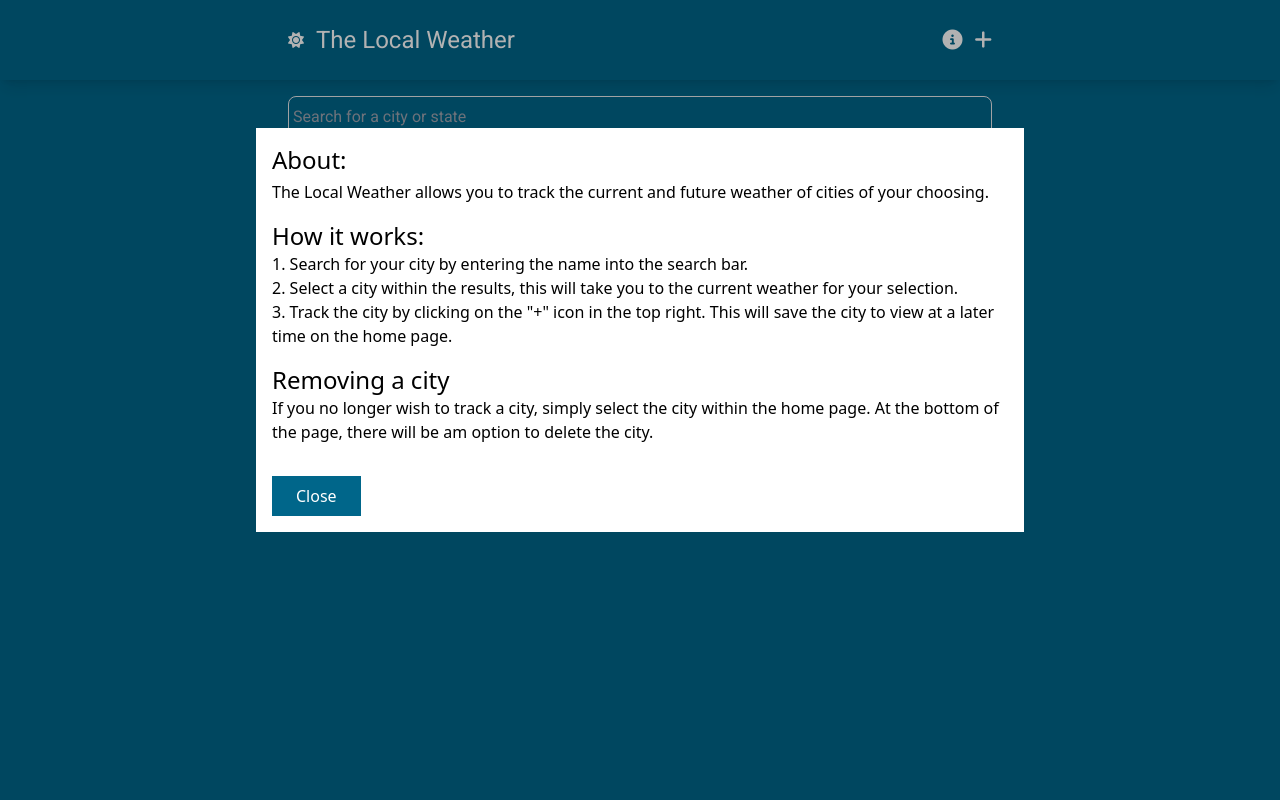
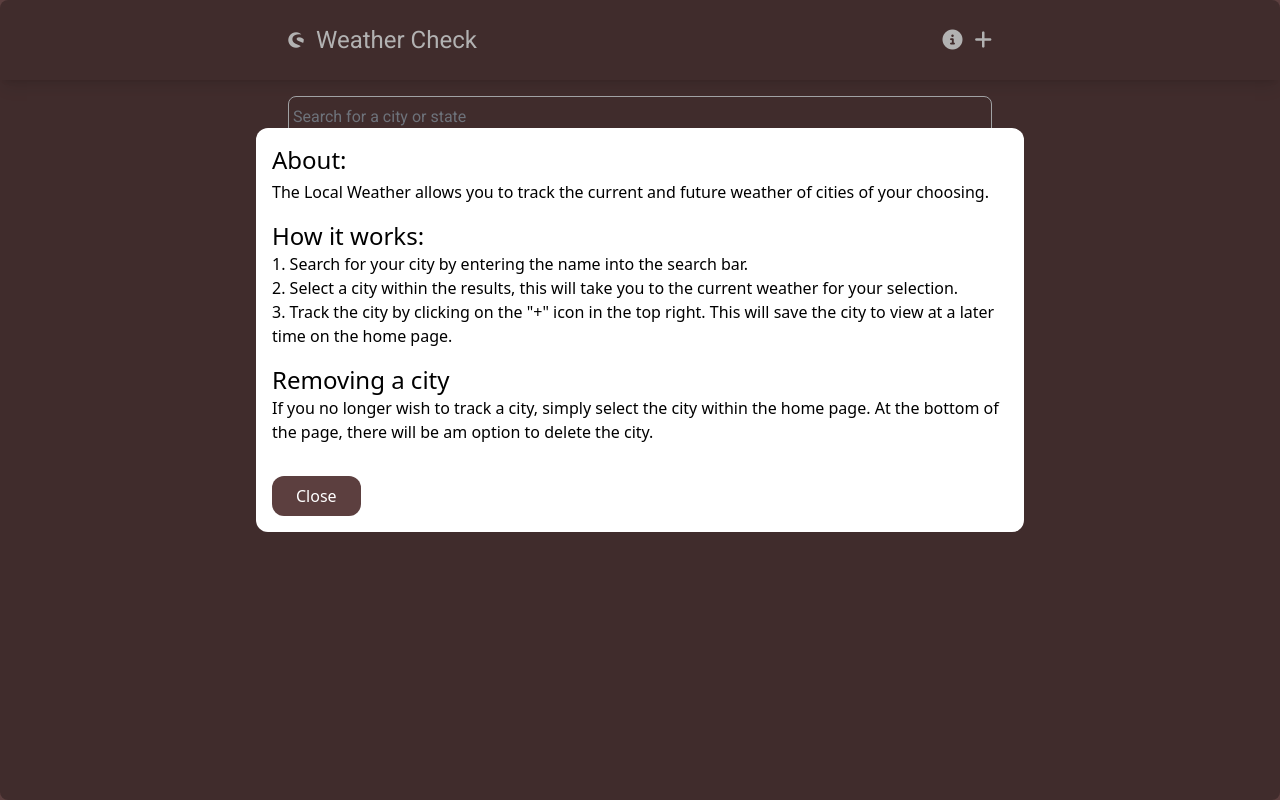
Before and after one commit to DucAnhLo/WeatherApp, a Vue app: page / in a window 1280 px wide. Both pictures are taken after a click on the icon 952 px from the left and 40 px from the top of the page. Built offline with nearby package versions, Linux system fonts and the light colour scheme.

Commit message:
Changed overall colour and icons

```diff
--- a/src/components/AsyncCityView.vue
+++ b/src/components/AsyncCityView.vue
@@ -1,16 +1,71 @@
 <template>
-    <div></div>
+    <div class="flex flex-col flex-1 items-center">
+        <!-- Banner -->
+        <div v-if="route.query.preview"
+        class="text-white p-4 bg-weather-secondary w-full text-center">
+            <p>
+                You are currently previewing this city, click the "+"
+                icon to start tracking this city.
+            </p>
+        </div>
+
+        <!-- Weather Overview -->
+        <div class="flex flex-col items-center text-white py-12">
+            <h1 class="text-4xl mb-2">{{ route.params.city }}</h1>
+            <p class="text-sm mb-12">
+                {{
+                new Date(weatherData.currentTime).toLocaleDateString(
+                    "en-us",
+                    {
+                    weekday: "short",
+                    day: "2-digit",
+                    month: "long",
+                    }
+                )
+                }}
+                {{
+                new Date(weatherData.currentTime).toLocaleTimeString(
+                    "en-us",
+                    {
+                    timeStyle: "short",
+                    }
+                )
+                }}
+            </p>
+            <p class="text-8xl mb-8">
+                {{ Math.round(weatherData.current.temp) }}&deg;
+            </p>
+            <p>
+                Feels like
+                {{ Math.round(weatherData.current.feels_like) }} &deg;
+            </p>
+            <p class="capitalize">
+                {{ weatherData.current.weather[0].description }}
+            </p>
+            <img
+                class="w-[150px] h-auto"
+                :src="
+                `http://openweathermap.org/img/wn/${weatherData.current.weather[0].icon}@2x.png`
+                "
+                alt=""
+            />
+        </div>
+
+
+    </div>
   </template>
 
   <script setup>
   import axios from "axios";
   import { useRoute } from "vue-router";
 
+//   const apiKey = process.env.WEATHER_API_KEY
+
   const route = useRoute();
   const getWeatherData = async () => {
     try {
       const weatherData = await axios.get(
-        `https://api.openweathermap.org/data/2.5/onecall?lat=${route.query.lat}&lon=${route.query.lng}&exclude={part}&appid=e669fb4431e7cbbb4e12e54f24bfbc68&units=imperial`
+        `https://api.openweathermap.org/data/2.5/onecall?lat=${route.query.lat}&lon=${route.query.lng}&exclude={part}&appid=e669fb4431e7cbbb4e12e54f24bfbc68&units=metric`
       );
 
       // cal current date & time
--- a/src/components/BaseModal.vue
+++ b/src/components/BaseModal.vue
@@ -3,16 +3,16 @@
       <Transition name="modal-outer">
         <div
           v-show="modalActive"
-          class="absolute w-full bg-black bg-opacity-30 h-screen top-0 left-0 flex justify-center px-8"
+          class="absolute w-full rounded-lg bg-black bg-opacity-30 h-screen top-0 left-0 flex justify-center px-8"
         >
           <Transition name="modal-inner">
             <div
               v-if="modalActive"
-              class="p-4 bg-white self-start mt-32 max-w-screen-md"
+              class="p-4 bg-white self-start mt-32 max-w-screen-md rounded-xl"
             >
               <slot />
               <button
-                class="text-white mt-8 bg-weather-primary py-2 px-6"
+                class="text-white mt-8 bg-weather-primary py-2 px-6 rounded-xl"
                 @click="$emit('close-modal')"
               >
                 Close
--- a/src/components/SiteNavigation.vue
+++ b/src/components/SiteNavigation.vue
@@ -3,8 +3,8 @@
         <nav class="container flex flex-col sm:flex-row items-center gap-4 text-white py-6">
             <RouterLink :to="{name: 'home'}">
                 <div class=" flex items-center gap-3 flex-1">
-                    <i class="fa-solid fa-sun"></i>
-                    <p class="text-2xl">The Local Weather</p>
+                    <i class="fa-brands fa-shopware"></i>
+                    <p class="text-2xl">Weather Check</p>
                 </div>
             </RouterLink>
 
--- a/tailwind.config.js
+++ b/tailwind.config.js
@@ -3,8 +3,8 @@ module.exports = {
   theme: {
     extend: {
       colors: {
-        "weather-primary": "#00668A",
-        "weather-secondary": "#004E71",
+        "weather-primary": "#5C3F3F",
+        "weather-secondary": "#2E2525",
       },
     },
     fontFamily: {
```
Also changed, not shown: 1 other file (tests, documents, lock files or other folders).
